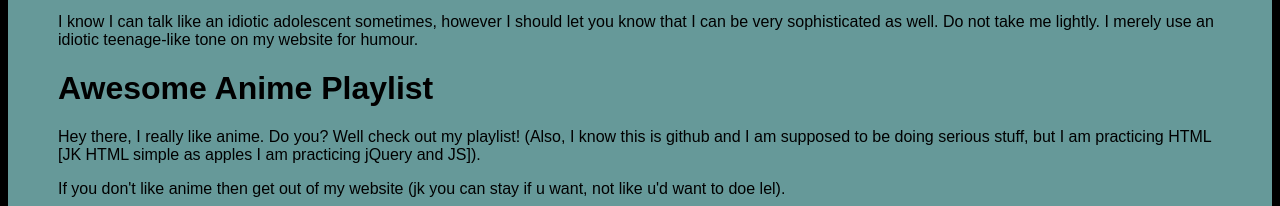
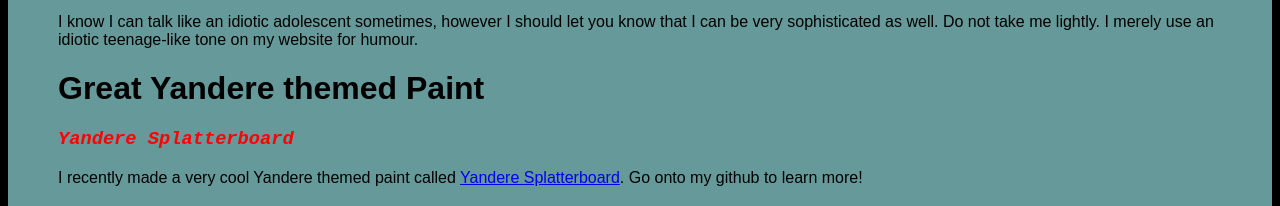
Before and after one commit to you741/you741.github.io, a plain HTML site: page index.html in a window 1280 px wide. Shown: the part 361-567 px from the top of the page. Drawn offline with nearby package versions, Linux system fonts and the light colour scheme.

Commit message:
YANDERE SPLATTERBOARD

```diff
--- a/index.html
+++ b/index.html
@@ -56,6 +56,9 @@
 		<h3>I am zee best you know</h3>
 		<p>Welcome to my site, where I am zee best!</p>
 		<p>I know I can talk like an idiotic adolescent sometimes, however I should let you know that I can be very sophisticated as well. Do not take me lightly. I merely use an idiotic teenage-like tone on my website for humour.</p>
+		<h1>Great Yandere themed Paint</h1>
+		<h3 style = "color:red">Yandere Splatterboard</h3>
+		<p>I recently made a very cool Yandere themed paint called <a href ="https://github.com/you741/YandereSplatterboardPaint/commits?author=you741">Yandere Splatterboard</a>. Go onto my github to learn more!</p>
 		<h1>Awesome Anime Playlist</h1>
 		<p>Hey there, I really like anime. Do you? Well check out my playlist! (Also, I know this is github and I am supposed to be doing serious stuff, but I am practicing HTML [JK HTML simple as apples I am practicing jQuery and JS]).</p>
 		<p>If you don't like anime then get out of my website (jk you can stay if u want, not like u'd want to doe lel).</p>
```
